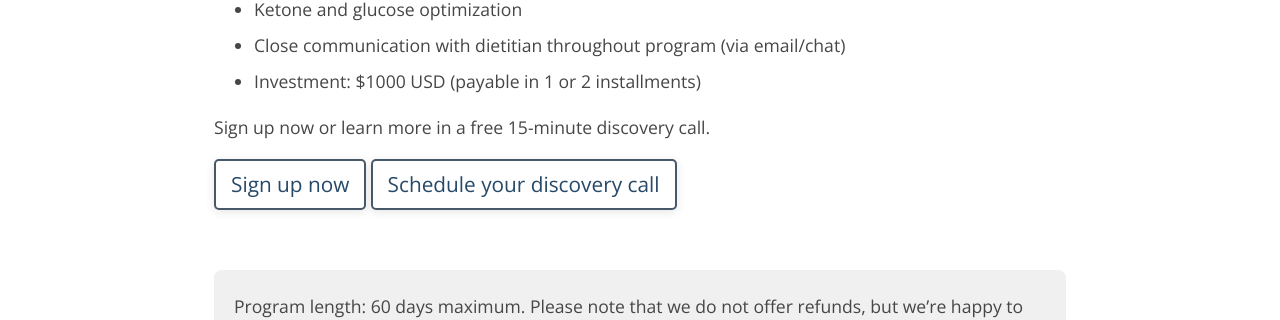
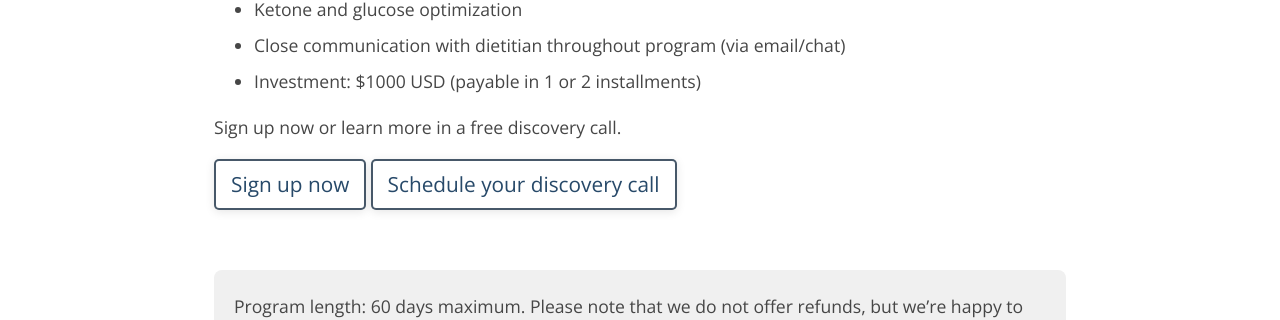
Before and after one commit to janmilosh/potterketo_jekyll, a Jekyll site: the page built from _pages/keto_enhancement_package.html, in a window 1280 px wide. Shown: the part 596-916 px from the top of the page. Built offline with Jekyll 4.4.1, drawn with Linux system fonts in a browser that asks for light colours; nearby versions of some CDN libraries.

Commit message:
Remove 15-minute from discovery call

```diff
--- a/_pages/discovery_call.html
+++ b/_pages/discovery_call.html
@@ -1,9 +1,9 @@
 ---
 layout: default
-title: Schedule Free 15-Minute Discovery Call
+title: Schedule Free Discovery Call
 ---
 <div class="dark-hero">
-  <h1>Schedule Free 15-Minute Discovery Call</h1>
+  <h1>Schedule Free Discovery Call</h1>
 </div>
 <div class="container">
   <iframe
--- a/_pages/keto_enhancement_package.html
+++ b/_pages/keto_enhancement_package.html
@@ -16,7 +16,7 @@
     <li>Close communication with dietitian throughout program (via email/chat)</li>
     <li>Investment: $1000 USD (payable in 1 or 2 installments)</li>
   </ul>
-  <p>Sign up now or learn more in a free 15-minute discovery call.</p>
+  <p>Sign up now or learn more in a free discovery call.</p>
   <a href="{{ '/purchase_keto_enhancement_package' | relative_url }}" class="button white">Sign up now</a>
   <a href="{{ '/discovery_call' | relative_url }}" class="button white">Schedule your discovery call</a>
   <div class="card">
--- a/_pages/keto_starter_rebuilder_package.html
+++ b/_pages/keto_starter_rebuilder_package.html
@@ -22,7 +22,7 @@
     <li>Close communication with dietitian throughout program (via email/chat)</li>
     <li>Investment: $2125 USD (payable in 1 or 4 installments)</li>
   </ul>
-  <p>Sign up now or learn more in a free 15-minute discovery call.</p>
+  <p>Sign up now or learn more in a free discovery call.</p>
   <a href="{{ '/purchase_keto_starter_rebuilder_package' | relative_url }}" class="button white">Sign up now</a>
   <a href="{{ '/discovery_call' | relative_url }}" class="button white">Schedule your discovery call</a>
   <div class="card">
--- a/_pages/premium_concierge_package.html
+++ b/_pages/premium_concierge_package.html
@@ -28,7 +28,7 @@
     </li>
     <li>Investment: $3225 USD (can be paid in one or four installments)</li>
   </ul>
-  <p>Sign up now or learn more in a free 15-minute discovery call.</p>
+  <p>Sign up now or learn more in a free discovery call.</p>
   <a href="{{ '/purchase_premium_concierge_package' | relative_url }}" class="button white">Sign up now</a>
   <a href="{{ '/discovery_call' | relative_url }}" class="button white">Schedule your discovery call</a>
   <div class="card">
--- a/_pages/services.html
+++ b/_pages/services.html
@@ -24,7 +24,7 @@
     <div class="service">
       <h2>Free Discovery Call</h2>
       <div></div>
-      <p>Ready to get started, but want to clarify a few details first? Schedule a free 15-minute call. In this brief call, you’ll connect with a member of our support team to get a clear overview of what our 1:1 dietitian support includes, the differences between our coaching packages, and what it’s like to work with a therapeutic keto specialist. We’ll also help you determine which option may be the best fit for you or your loved one. There will be time to ask any questions you have — and if it feels like a good fit, we can walk you through the next steps to get started.</p>
+      <p>Ready to get started, but want to clarify a few details first? Schedule a free call. In this brief call, you’ll connect with a member of our support team to get a clear overview of what our 1:1 dietitian support includes, the differences between our coaching packages, and what it’s like to work with a therapeutic keto specialist. We’ll also help you determine which option may be the best fit for you or your loved one. There will be time to ask any questions you have — and if it feels like a good fit, we can walk you through the next steps to get started.</p>
       <a href="{{ '/discovery_call' | relative_url }}" class="button white">Schedule your discovery call</a>
     </div>
     <div class="service">
```
